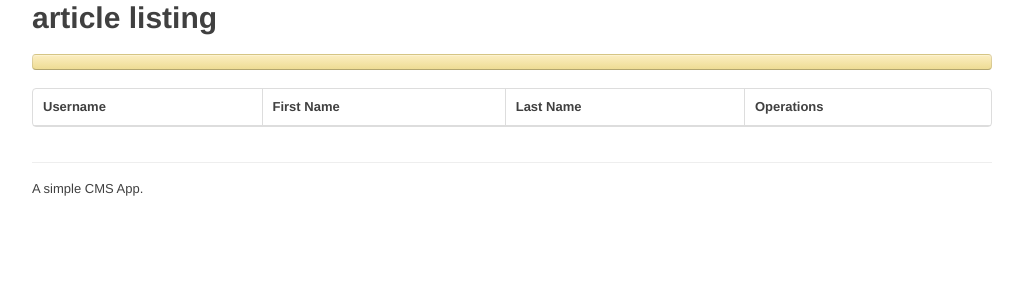
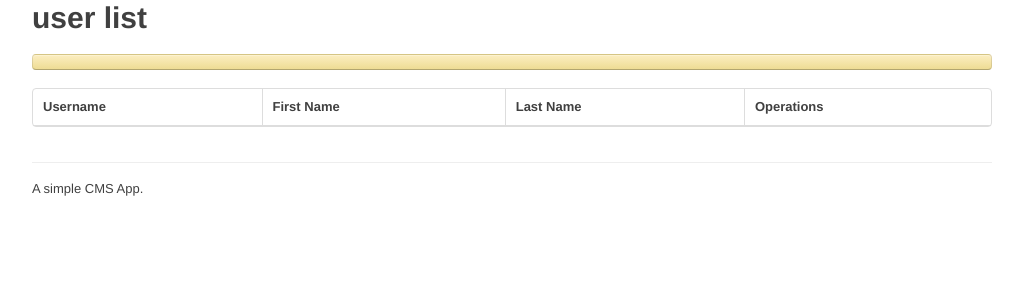
Before and after one commit to apnerve/cmsapp, a PHP site: template app/view/user_list.php in a window 1280 px wide. Shown: the part 77-377 px from the top of the page, without its empty margins (118-1141 px from the left). Run offline with PHP 8.4, Linux system fonts and the light colour scheme; the template is opened without the code that fills it, so the values that code supplies are empty; some libraries are stand-ins or nearby versions.

Commit message:
commit18thoct2

```diff
--- a/app/view/user_list.php
+++ b/app/view/user_list.php
@@ -21,7 +21,7 @@ id1=d;
 }
 </script>
   <div class="main row">
-    <h1>article listing</h1>
+    <h1>user list</h1>
   <p class="alert-message"><?php print Session::getFlashMessage(); ?></p>
     <?php if ($this->list) :?>
     <table class="zebra-striped">
```
